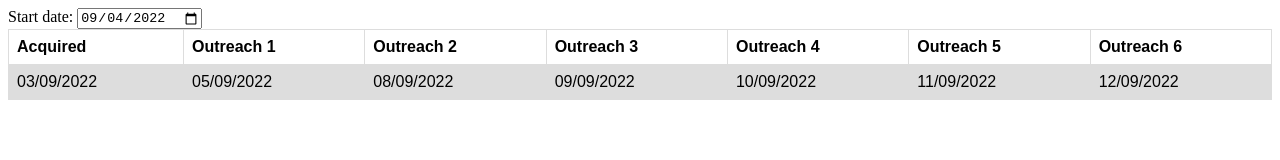
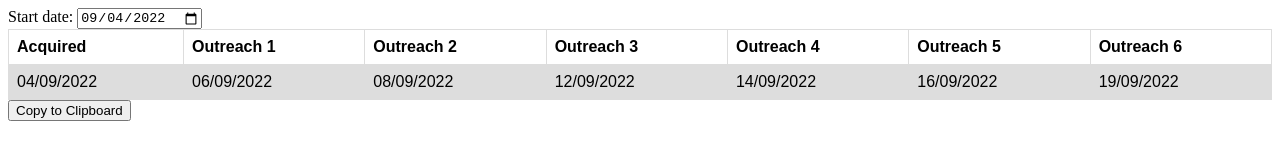
Before and after one commit to hengmhs/outreach, a plain HTML site: page index.html in a window 1280 px wide. Drawn offline with Linux system fonts and the light colour scheme.

Commit message:
Added buggy createOutreachDates function

```diff
--- a/index.html
+++ b/index.html
@@ -37,15 +37,17 @@
         <th>Outreach 6</th>
     </tr>
     <tr>
-        <td id="o1">03/09/2022</td>
-        <td id="o2">05/09/2022</td>
-        <td id="o3">08/09/2022</td>
-        <td id="o4">09/09/2022</td>
-        <td id="o5">10/09/2022</td>
-        <td id="o6">11/09/2022</td>
-        <td id="o7">12/09/2022</td>
+        <td id="o0">03/09/2022</td>
+        <td id="o1">05/09/2022</td>
+        <td id="o2">08/09/2022</td>
+        <td id="o3">09/09/2022</td>
+        <td id="o4">10/09/2022</td>
+        <td id="o5">11/09/2022</td>
+        <td id="o6">12/09/2022</td>
     </tr>
 </table>
+
+<button onclick="copyClipboard()">Copy to Clipboard</button>
 
 </body>
 
--- a/src.js
+++ b/src.js
@@ -1,42 +1,79 @@
-let today = new Date();
-let dd = String(today.getDate()).padStart(2, '0');
-let mm = String(today.getMonth() + 1).padStart(2, '0'); //January is 0!
-let yyyy = today.getFullYear();
+function convertDateFormat(date){
+	let dd = String(date.getDate()).padStart(2, '0');
+	let mm = String(date.getMonth() + 1).padStart(2, '0'); //January is 0
+	let yyyy = date.getFullYear();
+	date = yyyy + '-' + mm + '-' + dd;
+	return date
+}
 
-today = yyyy + '-' + mm + '-' + dd;
+function convertDisplayDateFormat(date){
+	let dd = String(date.getDate()).padStart(2, '0');
+	let mm = String(date.getMonth() + 1).padStart(2, '0'); //January is 0
+	let yyyy = date.getFullYear();
+	date = dd + '/' + mm + '/' + yyyy;
+	return date
+}
 
-document.getElementById('start').value = today;
-
-let test = new Date();
+function createOutreachDates(date) {
+	// converts string to data object
+	date = new Date(date);
+	outreachDates = [date];
+	for (let step = 0; step < 6; step++) {
+		currentDate = outreachDates[outreachDates.length-1];
+		console.log(step + " currentDate: " + currentDate);
+		// Runs 6 times
+		nextDate = new Date();
+		nextDate.setDate(currentDate.getDate() + 2);
+		console.log(step + " nextDate: " + nextDate);
+		// if sat, add 2 days to get monday
 		// Gets the current day name:  Sunday - Saturday : returns 0 - 6
-console.log(test.getDay())
-
-// increments date by 1
-test.setDate(test.getDate() + 1)
-
-console.log(test.getDay())
-
-// Write a function that takes in a date and returns an array of 7 dates
-
-startDate = new Date();
-outreachDates = [startDate];
-
-let nextDate = startDate
-
-console.log(nextDate);
-
-for (let step = 0; step < 6; step++) {
-	// Runs 6 times
-	nextDate.setDate(nextDate.getDate() + 2)
-	// if sat, add 2 days to get monday
 		if(nextDate.getDay() === 6){
-		nextDate.setDate(nextDate.getDate() + 2)
+			nextDate.setDate(nextDate.getDate() + 2) // increments date by 2
+			console.log(step + " Sat nextDate: " + nextDate);
 		}
 		// if sun, add 1 day to get monday
 		if(nextDate.getDay() === 0){
 			nextDate.setDate(nextDate.getDate() + 1)
+			console.log(step + " Sun nextDate: " + nextDate);
 		}
 		outreachDates.push(nextDate);
 	}
+	return outreachDates;
+}
 
+function convertAllDates(outreachDates){
+	dates = outreachDates.map(convertDisplayDateFormat);
+	return dates;
+}
+
+function updateDateTable(outreachDates){
 	console.log(outreachDates);
+	for (let step = 0; step < 7; step++){
+		document.getElementById("o"+step.toString()).innerHTML = outreachDates[step]
+	}
+}
+
+function dateChange(){
+	date = document.getElementById('start').value;
+	outreachDates = createOutreachDates(date);
+	outreachDates = convertAllDates(outreachDates); // convert dates to dd/mm/yyyy format
+	updateDateTable(outreachDates);
+}
+
+function copyClipboard(){
+	let copyDates = "";
+	for (const date of outreachDates){
+		copyDates += date + "	"; //this blank is a tab so that excel will split it as a delimiter
+	}
+	navigator.clipboard.writeText(copyDates);
+}
+
+// initial setup
+
+let today = new Date();
+today = convertDateFormat(today);
+document.getElementById('start').value = today;
+dateChange();
+
+// change dates when start date is modified
+document.getElementById('start').addEventListener("change", dateChange);
```
Lines whose indentation alone changed are shown as unchanged.
